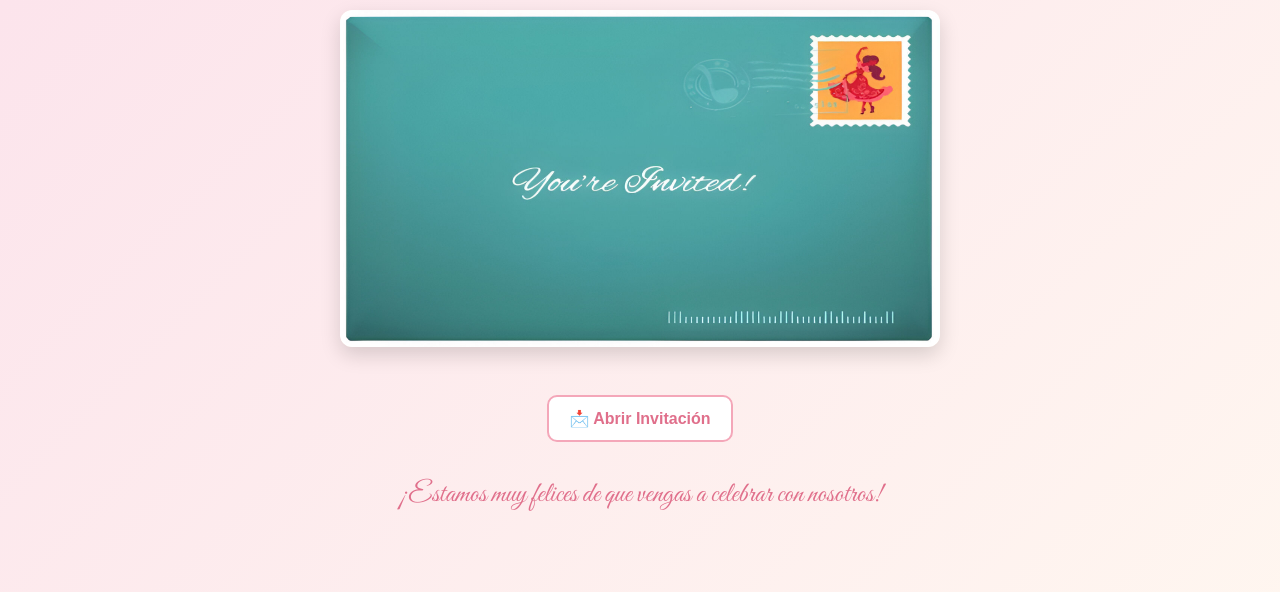
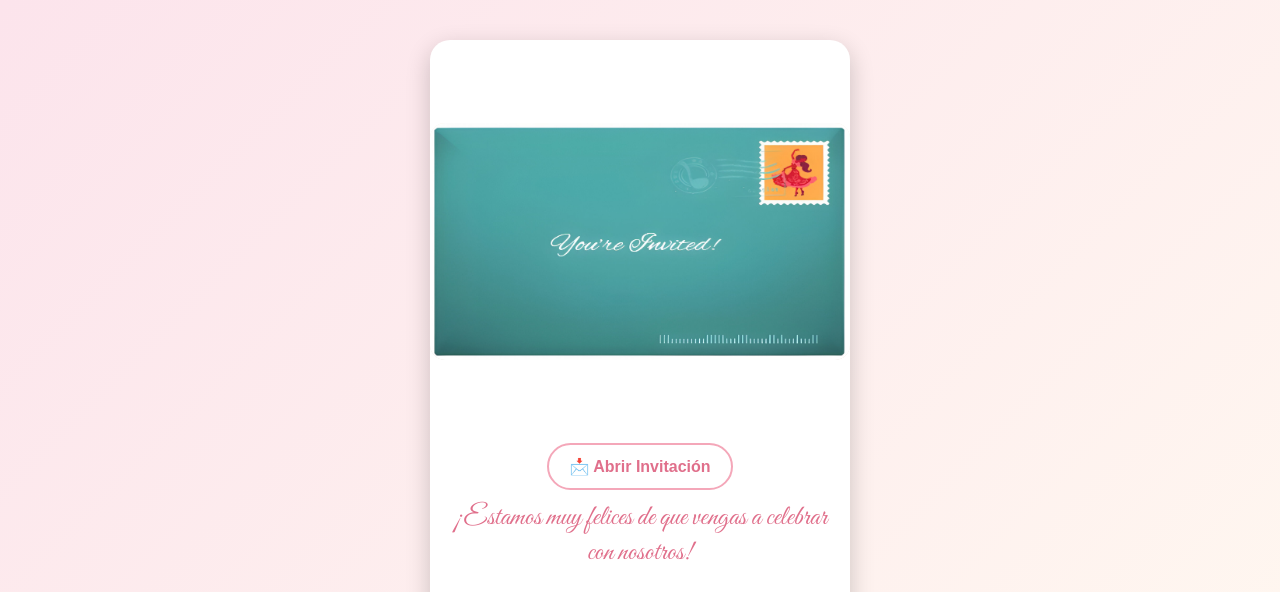
Before and after one commit to jtr2515/Lauren-s-Birthday, a plain HTML site: page index.html in a window 1280 px wide. Shown: the top 592 px of the page. Drawn offline with Linux system fonts and the light colour scheme.

Commit message:
Update index.html

```diff
--- a/index.html
+++ b/index.html
@@ -6,86 +6,57 @@
   <title>Invitación Cumpleaños Lauren</title>
   <link href="https://fonts.googleapis.com/css2?family=Great+Vibes&display=swap" rel="stylesheet">
   <style>
+    /* Body estilo IG vertical */
     body {
       margin: 0;
-      padding: 10px 5px;
+      padding: 0;
       font-family: 'Segoe UI', Tahoma, Geneva, Verdana, sans-serif;
       background: linear-gradient(135deg, #fce4ec, #fff8f0);
       display: flex;
+      justify-content: center;
+      align-items: center;
+      height: 100vh;
+      overflow-x: hidden;
+    }
+
+    /* Contenedor vertical tipo stories */
+    .story-container {
+      width: 100%;
+      max-width: 420px;
+      height: 90vh;
+      background: #fff;
+      border-radius: 20px;
+      overflow: hidden;
+      display: flex;
       flex-direction: column;
       align-items: center;
-      min-height: 100vh;
-    }
-
-    .btn {
-      background: #fff;
-      border: 2px solid #f4a7b9;
-      padding: 12px 20px;
-      border-radius: 10px;
-      cursor: pointer;
-      font-size: 16px;
-      color: #e06f8b;
-      font-weight: bold;
-      display: flex;
-      align-items: center;
-      gap: 8px;
-      text-decoration: none;
-      transition: all 0.3s ease;
-      z-index: 10;
       position: relative;
-    }
-
-    .btn:hover {
-      background: #fce4ec;
-      border-color: #e06f8b;
-      transform: scale(1.05);
-    }
-
-    .btn:active {
-      transform: scale(0.95);
-    }
-
-    .btn img {
-      width: 20px;
-      height: 20px;
+      box-shadow: 0 8px 25px rgba(0,0,0,0.2);
     }
 
     .envelope-container {
       width: 100%;
-      max-width: 600px;
+      flex: 1;
       display: flex;
-      flex-direction: column;
+      justify-content: center;
       align-items: center;
-      margin-bottom: 15px;
-      min-height: 350px; /* espacio fijo */
+      position: relative;
+      padding: 10px;
     }
 
     .envelope {
       width: 100%;
-      border-radius: 12px;
-      box-shadow: 0 8px 20px rgba(0,0,0,0.15);
-      position: relative;
+      border-radius: 15px;
       display: flex;
       flex-direction: column;
       align-items: center;
-    }
-
-    .bounce img {
-      animation: bounceEnvelope 1.2s ease;
-    }
-
-    @keyframes bounceEnvelope {
-      0% { transform: translateY(0) rotate(0deg); }
-      30% { transform: translateY(-20px) rotate(-4deg); }
-      50% { transform: translateY(0) rotate(4deg); }
-      70% { transform: translateY(-10px) rotate(-2deg); }
-      100% { transform: translateY(0) rotate(0deg); }
+      position: relative;
     }
 
     .front, .card {
       position: relative;
       width: 100%;
-      border-radius: 12px;
+      border-radius: 15px;
       overflow: hidden;
       display: flex;
       justify-content: center;
@@ -97,7 +68,7 @@
       width: 100%;
       height: auto;
       display: block;
-      border-radius: 12px;
+      border-radius: 15px;
       box-shadow: 0 10px 30px rgba(0,0,0,0.2);
     }
 
@@ -118,17 +89,62 @@
       display: block;
     }
 
-    #openBtn {
-      margin: 20px 0; /* más arriba */
+    /* Animación bounce */
+    .bounce img {
+      animation: bounceEnvelope 1.2s ease;
     }
 
+    @keyframes bounceEnvelope {
+      0% { transform: translateY(0) rotate(0deg); }
+      30% { transform: translateY(-20px) rotate(-4deg); }
+      50% { transform: translateY(0) rotate(4deg); }
+      70% { transform: translateY(-10px) rotate(-2deg); }
+      100% { transform: translateY(0) rotate(0deg); }
+    }
+
+    /* Botón tipo IG flotante */
+    .btn {
+      position: relative;
+      background: #fff;
+      border: 2px solid #f4a7b9;
+      padding: 12px 20px;
+      border-radius: 50px;
+      cursor: pointer;
+      font-size: 16px;
+      color: #e06f8b;
+      font-weight: bold;
+      display: flex;
+      align-items: center;
+      gap: 10px;
+      text-decoration: none;
+      transition: all 0.3s ease;
+      z-index: 10;
+    }
+
+    .btn:hover {
+      background: #fce4ec;
+      border-color: #e06f8b;
+      transform: scale(1.05);
+    }
+
+    .btn:active {
+      transform: scale(0.95);
+    }
+
+    .btn img {
+      width: 20px;
+      height: 20px;
+    }
+
+    /* Texto estilo IG */
     .welcome-text {
       font-size: 28px;
+      font-family: 'Great Vibes', cursive;
       color: #e06f8b;
-      font-family: 'Great Vibes', cursive;
-      margin: 15px 0 10px 0;
+      margin: 10px 0;
       text-align: center;
       transition: opacity 0.5s ease;
+      padding: 0 10px;
     }
 
     .welcome-text.hidden {
@@ -136,32 +152,27 @@
       display: none;
     }
 
+    /* Confirmación tipo stories */
     .confirmation-section {
-      width: 100%;
-      max-width: 400px;
+      width: 90%;
       text-align: center;
       display: none;
       margin-top: 15px;
       animation: fadeInUp 1s ease;
+      display: flex;
+      flex-direction: column;
+      gap: 15px;
+      align-items: center;
     }
 
     .confirmation-section.visible {
-      display: block;
+      display: flex;
     }
 
     .confirmation-text {
       font-size: 28px;
       font-family: 'Great Vibes', cursive;
       color: #c2185b;
-      margin-bottom: 15px;
-    }
-
-    .button-group-bottom {
-      display: flex;
-      flex-direction: column;
-      align-items: center;
-      gap: 15px; /* menos separación */
-      margin-bottom: 10px; /* más arriba */
     }
 
     @keyframes fadeInUp {
@@ -169,10 +180,10 @@
       to { opacity: 1; transform: translateY(0); }
     }
 
-    /* Ajustes para móviles */
+    /* Ajustes para móviles tipo IG */
     @media screen and (max-width: 480px) {
       .welcome-text, .confirmation-text {
-        font-size: 24px;
+        font-size: 22px;
       }
 
       .btn {
@@ -181,12 +192,13 @@
       }
 
       .envelope-container {
-        min-height: 300px;
+        min-height: 60%;
       }
     }
   </style>
 </head>
 <body>
+  <div class="story-container">
 
     <!-- Imagen 1.Laurren -->
     <div class="envelope-container" id="envelopeContainer">
@@ -209,7 +221,6 @@
     <!-- Confirmación -->
     <div class="confirmation-section" id="confirmationSection">
       <div class="confirmation-text">Confirma tu asistencia</div>
-    <div class="button-group-bottom">
       <a href="https://wa.me/18296714033" target="_blank" class="btn">
         <img src="https://img.icons8.com/color/48/000000/whatsapp--v1.png" alt="WhatsApp"> Confirmar
       </a>
@@ -218,6 +229,7 @@
         <img src="https://img.icons8.com/color/48/000000/google-maps-new.png" alt="Google Maps"> Ubicación
       </a>
     </div>
+
   </div>
 
   <script>
@@ -242,6 +254,5 @@
       }, 1200);
     });
   </script>
-
 </body>
 </html>
```
Lines whose indentation alone changed are shown as unchanged.
